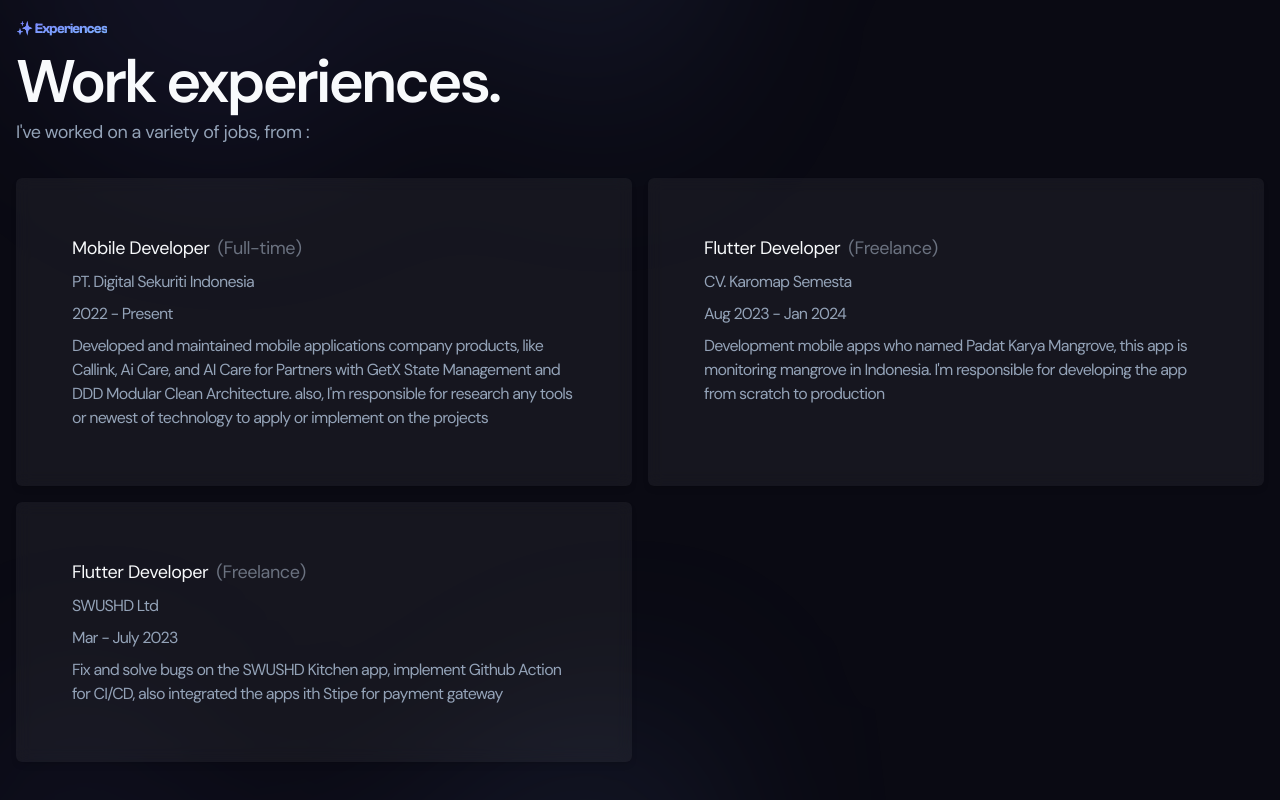
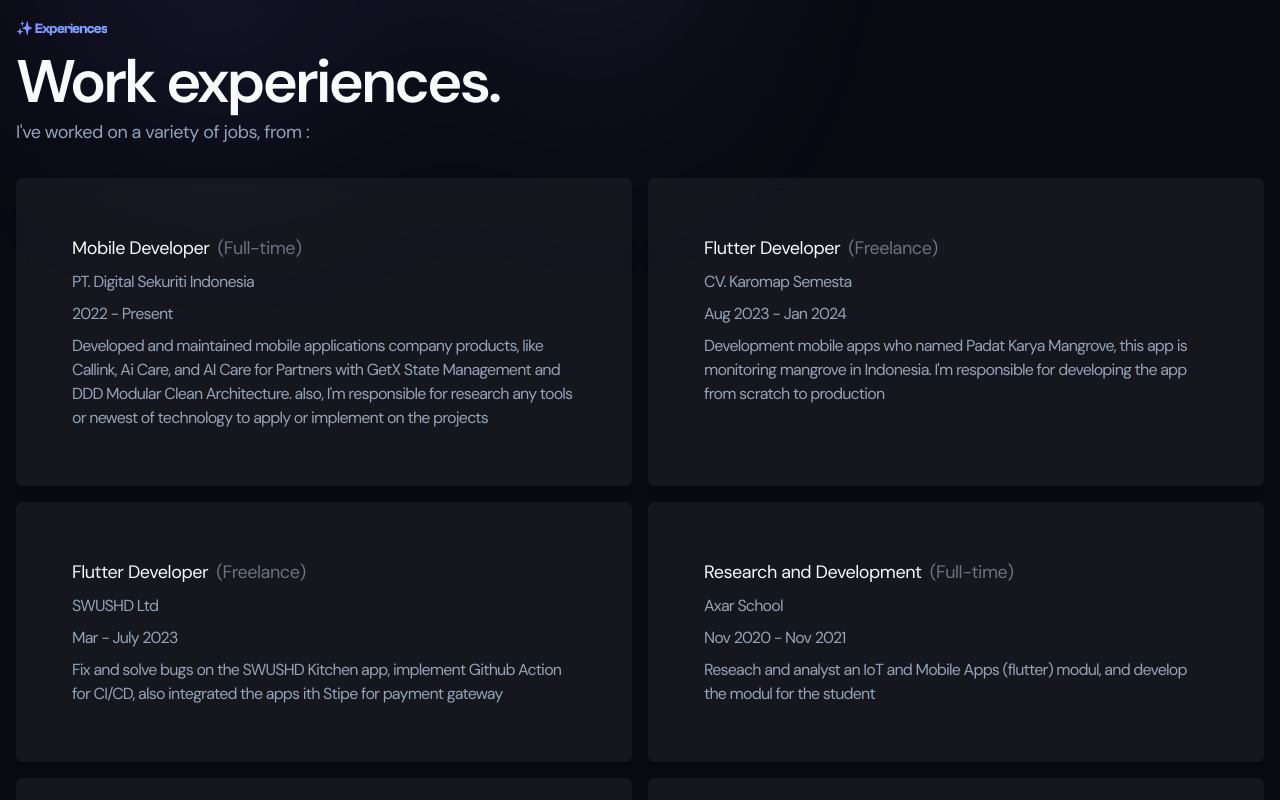
Before and after one commit to aprxty3/web_porto, a Next.js app: page / in a window 1280 px wide. Shown: the part 1976-2776 px from the top of the page. Built offline with nearby package versions, Linux system fonts and the light colour scheme.

Commit message:
enhancement

```diff
--- a/src/pages/index.tsx
+++ b/src/pages/index.tsx
@@ -31,7 +31,7 @@ const projects = [
     {
         title: "Ai Care Partner",
         description: "Ai Care for Partners",
-        image: "/assets/partners.png",
+        image: "/assets/aicare_partner.jpeg",
         href: "https://play.google.com/store/apps/details?id=net.atmatech.hcp.doctor",
     },
     {
@@ -52,12 +52,12 @@ const projects = [
         image: "/assets/pkm.png",
         href: "https://www.karomap.com/",
     },
-    {
-        title: "Checkervisor",
-        description: "Checkervisor is app for check original product",
-        image: "/assets/checkvisor.png",
-        href: "https://www.instagram.com/checkervisor/",
-    },
+    // {
+    //     title: "Checkervisor",
+    //     description: "Checkervisor is app for check original product",
+    //     image: "/assets/checkvisor.png",
+    //     href: "https://www.instagram.com/checkervisor/",
+    // },
     {
         title: "SWUSHD Kitchen",
         description: "SWUSHD Kitchen is a mobile apps for ordering food",
@@ -91,12 +91,18 @@ const services = [
             "Designing apps that look and perform equally well on Android and iOS.",
         icon: MonitorSmartphone,
     },
-    // {
-    //     service: "UX Design",
-    //     description:
-    //         "Building intuitive, user-centric designs that drive engagement and conversion.",
-    //     icon: Frame,
-    // },
+    {
+        service: "UX Design",
+        description:
+            "Building intuitive, user-centric designs that drive engagement and conversion.",
+        icon: Frame,
+    },
+    {
+        service: "UX Research",
+        description:
+            "Research the best practice design for the user experience",
+        icon: Eye,
+    },
     // {
     //     service: "Backend Development",
     //     description:
@@ -123,7 +129,6 @@ const experiences = [
         description:
             "Development mobile apps who named Padat Karya Mangrove, this app is monitoring mangrove in Indonesia. I'm responsible for developing the app from scratch to production",
     },
-
     {
         companyName: "SWUSHD Ltd",
         jobType: "Freelance",
@@ -131,6 +136,30 @@ const experiences = [
         duration: "Mar - July 2023",
         description:
             "Fix and solve bugs on the SWUSHD Kitchen app, implement Github Action for CI/CD, also integrated the apps ith Stipe for payment gateway",
+    },
+    {
+        companyName: "Axar School",
+        jobType: "Full-time",
+        jobTitle: "Research and Development",
+        duration: "Nov 2020 - Nov 2021",
+        description:
+            "Reseach and analyst an IoT and Mobile Apps (flutter) modul, and develop the modul for the student",
+    },
+    {
+        companyName: "Diponegoro University",
+        jobType: "Part-time",
+        jobTitle: "IT Engineer (SEO)",
+        duration: "May - Dec 2020",
+        description:
+            "Optimize the website for SEO, develop the website for the university, and help standarize the website for the university",
+    },
+    {
+        companyName: "Gets id",
+        jobType: "Part-time",
+        jobTitle: "UX Researcher",
+        duration: "Jul - Dec 2020",
+        description:
+            "Research and identify to Improve a UI/UX in the Application, Created a Social Media Content, Created a Win-Win Solution to Business Partner and Researching Competitors.",
     },
 ];
 
```
Also changed, not shown: public/assets/aicare_partner.jpeg (added).
